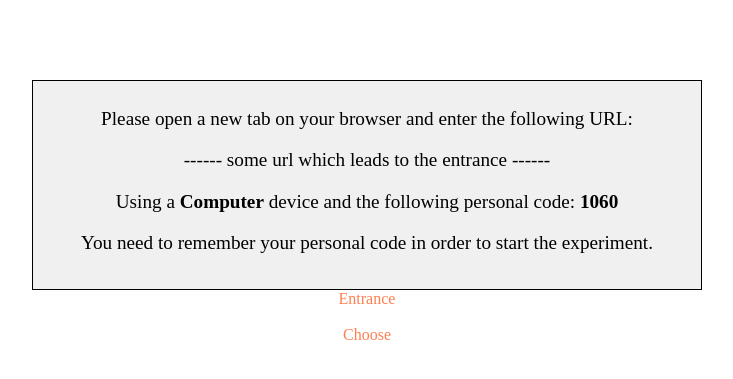
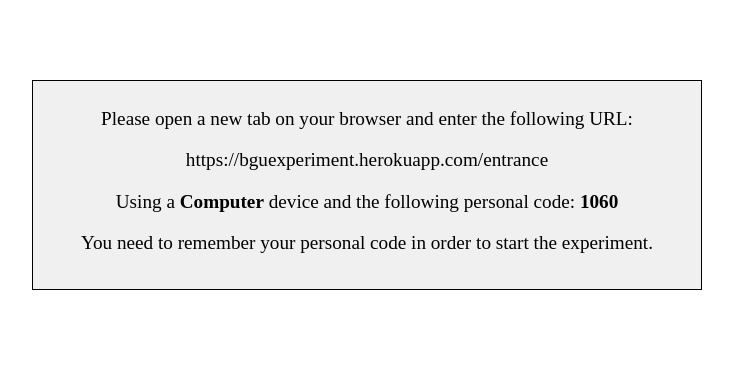
Before and after one commit to leorre/experiment1, a Flask app: page /code in a window 1280 px wide. Shown: the top 379 px of the page, without its empty margins (273-1006 px from the left). Run offline with Flask 2, Linux system fonts and the light colour scheme; a database or web service that is not in the repository returns one stand-in record (values such as "Sample title"); some libraries are stand-ins or nearby versions; some web fonts are replaced.

Commit message:
working on heroku

```diff
--- a/pages/code/templates/code.html
+++ b/pages/code/templates/code.html
@@ -15,21 +15,10 @@
     <body><br><br><br><br>
         <div>
             <p>Please open a new tab on your browser and enter the following URL:</p>
-            <p>------ some url which leads to the entrance ------</p>
+            <a href="https://bguexperiment.herokuapp.com/entrance"></a><p>https://bguexperiment.herokuapp.com/entrance</p></a>
             <p>Using a <b>{{ device }}</b> device and the following personal code: <b>{{ code }}</b></p>
             <p>You need to remember your personal code in order to start the experiment.</p>
         </div>
 
-    <a id="entrance" href=# onclick="bla1()">Entrance</a> <!--DELEEEEEEEEEEEETEEEEEEEEEEEEEE--><br><br>
-    <a id="choose" href=# onclick="bla2()">Choose</a>
-    <script>function bla2(){
-        var a = document.getElementById('choose');
-        a.href = "/choosing"
-    }function bla1(){
-        var a = document.getElementById('entrance');
-        a.href = "/entrance"
-    }</script>
-
-
     </body>
 </html>
```
